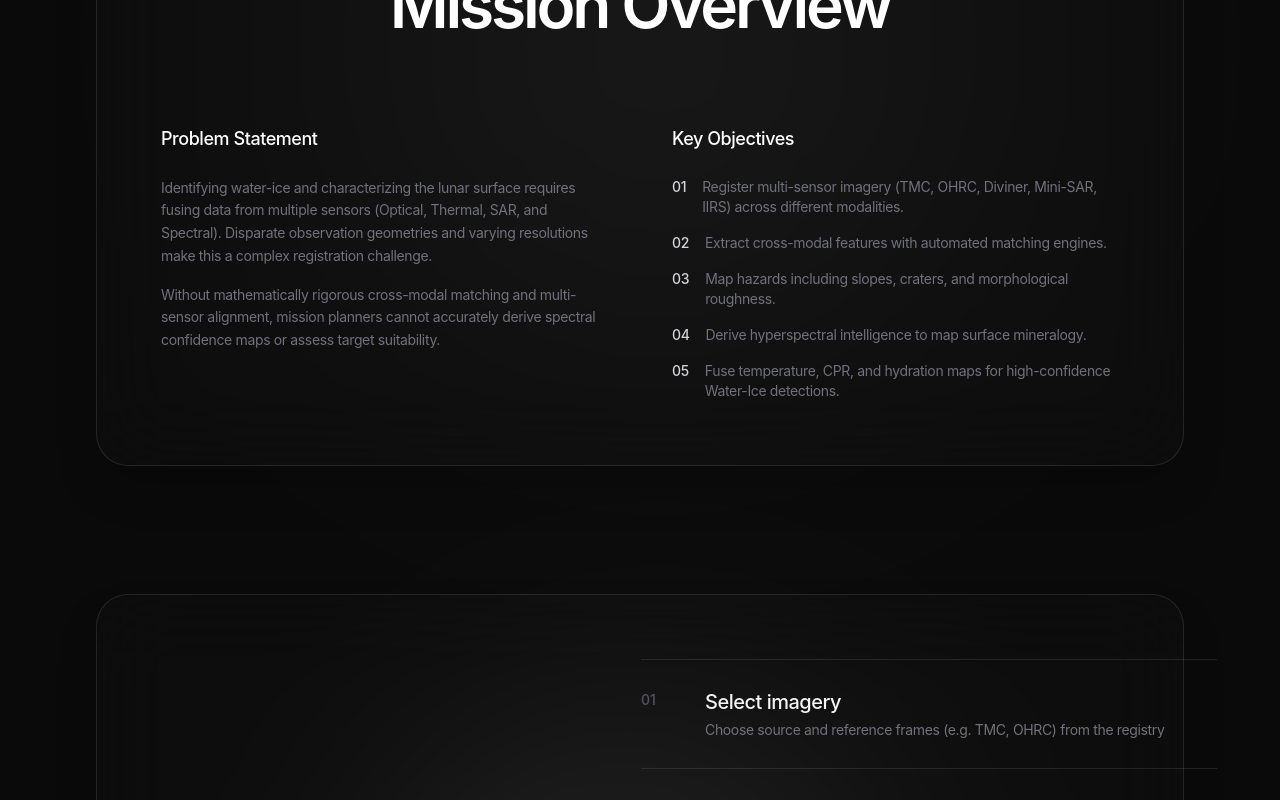
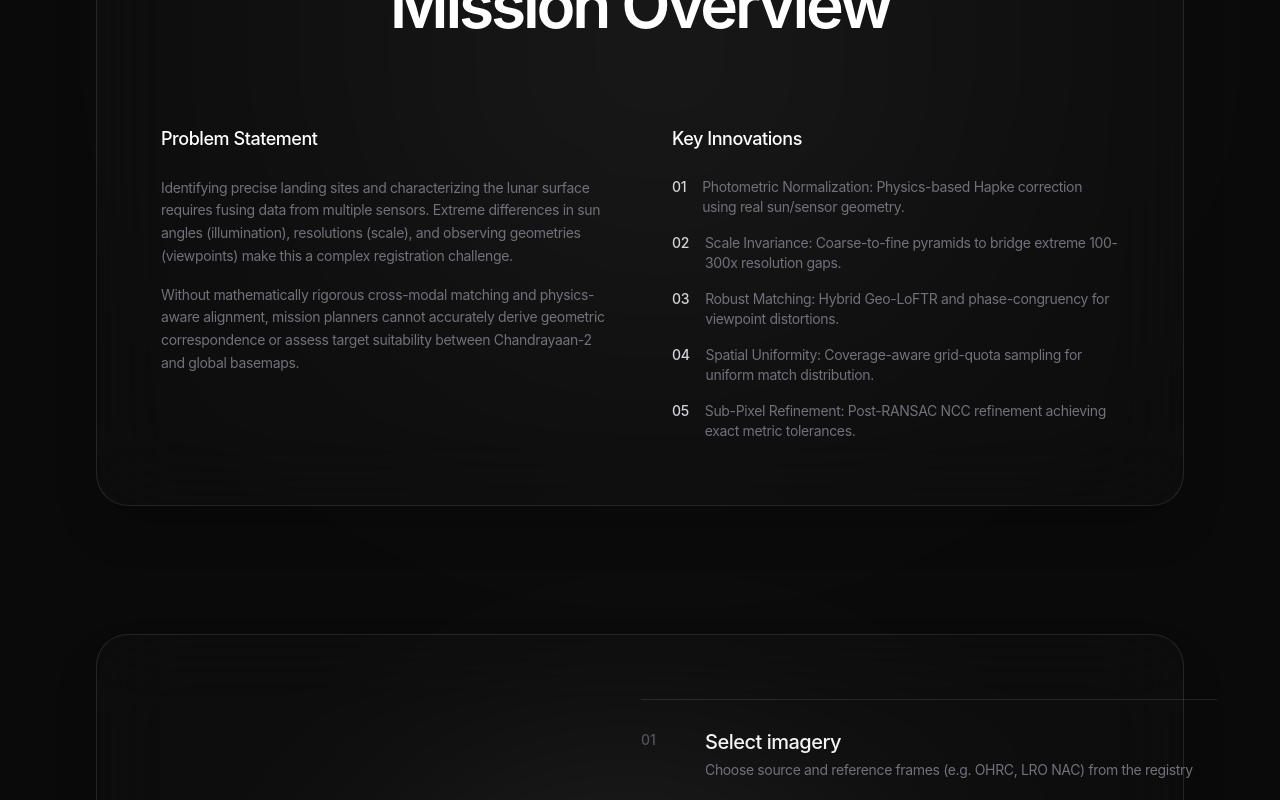
Before and after one commit to Vansh-Baranwal/SIH-Internal-Round-2, a React (Vite) app in the folder web/: page / in a window 1280 px wide. Shown: the part 1040-1840 px from the top of the page. Built offline with nearby package versions, Linux system fonts and the light colour scheme; no server answers; a web font is replaced by a local one.

Commit message:
Content: Align Landing Page copy with updated Hapke/Geo-LoFTR PPT narrative

```diff
--- a/web/src/pages/Landing.tsx
+++ b/web/src/pages/Landing.tsx
@@ -92,7 +92,7 @@ export function Landing() {
           </h1>
 
           <motion.p className="text-lg lg:text-xl text-zinc-400 leading-relaxed mb-12 max-w-2xl font-medium overflow-hidden">
-            {"A geospatial intelligence platform for integrating Chandrayaan-2 and multi-sensor lunar observations into high-fidelity hazard maps, spectral intelligence, and water-ice confidence fusions.".split(" ").map((word, index) => (
+            {"A multi-modal, sun angle, and scale invariant image correspondence platform leveraging Hapke photometric modeling, Geo-LoFTR, and coarse-to-fine pyramids for Chandrayaan-2 optical datasets.".split(" ").map((word, index) => (
               <motion.span key={index} variants={wordVariant} className="inline-block mr-1.5">{word}</motion.span>
             ))}
           </motion.p>
@@ -133,35 +133,35 @@ export function Landing() {
             <div>
               <h3 className="text-lg font-medium text-white mb-6 tracking-tight">Problem Statement</h3>
               <p className="text-zinc-500 text-sm leading-relaxed tracking-tight mb-4">
-                Identifying water-ice and characterizing the lunar surface requires fusing data from multiple sensors (Optical, Thermal, SAR, and Spectral). Disparate observation geometries and varying resolutions make this a complex registration challenge.
+                Identifying precise landing sites and characterizing the lunar surface requires fusing data from multiple sensors. Extreme differences in sun angles (illumination), resolutions (scale), and observing geometries (viewpoints) make this a complex registration challenge.
               </p>
               <p className="text-zinc-500 text-sm leading-relaxed tracking-tight">
-                Without mathematically rigorous cross-modal matching and multi-sensor alignment, mission planners cannot accurately derive spectral confidence maps or assess target suitability.
+                Without mathematically rigorous cross-modal matching and physics-aware alignment, mission planners cannot accurately derive geometric correspondence or assess target suitability between Chandrayaan-2 and global basemaps.
               </p>
             </div>
 
             <div>
-              <h3 className="text-lg font-medium text-white mb-6 tracking-tight">Key Objectives</h3>
+              <h3 className="text-lg font-medium text-white mb-6 tracking-tight">Key Innovations</h3>
               <ul className="space-y-4 text-sm text-zinc-500 tracking-tight">
                 <li className="flex items-start">
                   <span className="text-zinc-300 font-medium mr-4">01</span>
-                  <span>Register multi-sensor imagery (TMC, OHRC, Diviner, Mini-SAR, IIRS) across different modalities.</span>
+                  <span>Photometric Normalization: Physics-based Hapke correction using real sun/sensor geometry.</span>
                 </li>
                 <li className="flex items-start">
                   <span className="text-zinc-300 font-medium mr-4">02</span>
-                  <span>Extract cross-modal features with automated matching engines.</span>
+                  <span>Scale Invariance: Coarse-to-fine pyramids to bridge extreme 100-300x resolution gaps.</span>
                 </li>
                 <li className="flex items-start">
                   <span className="text-zinc-300 font-medium mr-4">03</span>
-                  <span>Map hazards including slopes, craters, and morphological roughness.</span>
+                  <span>Robust Matching: Hybrid Geo-LoFTR and phase-congruency for viewpoint distortions.</span>
                 </li>
                 <li className="flex items-start">
                   <span className="text-zinc-300 font-medium mr-4">04</span>
-                  <span>Derive hyperspectral intelligence to map surface mineralogy.</span>
+                  <span>Spatial Uniformity: Coverage-aware grid-quota sampling for uniform match distribution.</span>
                 </li>
                 <li className="flex items-start">
                   <span className="text-zinc-300 font-medium mr-4">05</span>
-                  <span>Fuse temperature, CPR, and hydration maps for high-confidence Water-Ice detections.</span>
+                  <span>Sub-Pixel Refinement: Post-RANSAC NCC refinement achieving exact metric tolerances.</span>
                 </li>
               </ul>
             </div>
@@ -196,12 +196,12 @@ export function Landing() {
               <div className="lg:col-span-7 flex flex-col w-full">
                 <div className="border-t border-white/10"></div>
                 {[
-                  { step: "01", title: "Select imagery", desc: "Choose source and reference frames (e.g. TMC, OHRC) from the registry" },
-                  { step: "02", title: "Match features", desc: "Find cross-modal correspondences and verify geometric alignment" },
-                  { step: "03", title: "Review registration", desc: "Inspect match points, RMSE, and alignment fidelity in the cockpit" },
-                  { step: "04", title: "Generate hazard maps", desc: "Map local slopes, craters, and morphological roughness" },
-                  { step: "05", title: "Spectral Intelligence", desc: "Analyze hyperspectral signatures to detect surface compositions" },
-                  { step: "06", title: "Water-Ice Fusion", desc: "Fuse Diviner thermal, Mini-SAR CPR, and IIRS hydration into confidence maps" }
+                  { step: "01", title: "Select imagery", desc: "Choose source and reference frames (e.g. OHRC, LRO NAC) from the registry" },
+                  { step: "02", title: "Hapke Correction", desc: "Normalize sun-sensor illumination variances using physics-based modeling" },
+                  { step: "03", title: "Geo-LoFTR Matching", desc: "Extract geometry-aware correspondences across coarse-to-fine scale pyramids" },
+                  { step: "04", title: "Sub-pixel Refinement", desc: "Refine points via NCC/phase-correlation and compute exact RMSE/Inlier ratios" },
+                  { step: "05", title: "Downstream: Hazards", desc: "Map local slopes, craters, and morphological roughness using registered DEMs" },
+                  { step: "06", title: "Downstream: Spectral", desc: "Analyze hyperspectral signatures (IIRS) to detect surface compositions" }
                 ].map((module, i) => (
                   <motion.div
                     initial={{ opacity: 0, x: 20 }}
@@ -246,14 +246,14 @@ export function Landing() {
             <div>
               <h3 className="text-lg font-medium text-white mb-4 tracking-tight">Scientific Motivation</h3>
               <p className="text-zinc-500 text-sm leading-relaxed tracking-tight">
-                Lunadrishti is a multi-sensor geospatial analysis platform for ISRO lunar datasets. Our workflow spatially registers disparate datasets (Optical, SAR, Thermal, Spectral), generates multi-modal hazard maps, and employs data fusion to create high-confidence water-ice prospect maps.
+                LunaDrishti pairs a deterministic, physics-aware registration core with an adaptive orchestration layer. Our workflow spatially registers disparate datasets, generating accurate image correspondences regardless of extreme illumination, scale, or viewpoint variations.
               </p>
             </div>
 
             <div>
               <h3 className="text-lg font-medium text-white mb-4 tracking-tight">Data Sources</h3>
               <p className="text-zinc-500 text-sm leading-relaxed tracking-tight">
-                The platform processes real level-1 and level-2 data products, including <b>TMC</b> and <b>OHRC</b> optical imagery, <b>IIRS</b> hyperspectral cubes, <b>Mini-SAR</b> radar backscatter, and <b>Diviner</b> thermal radiometry, bringing them into a unified spatial reference frame.
+                The platform processes real level-1 and level-2 data products, including <b>TMC</b>, <b>OHRC</b>, and <b>IIRS</b> optical imagery from Chandrayaan-2, bringing them into a unified spatial reference frame against basemaps like <b>LRO NAC</b> and <b>SELENE</b>.
               </p>
             </div>
           </div>
```
